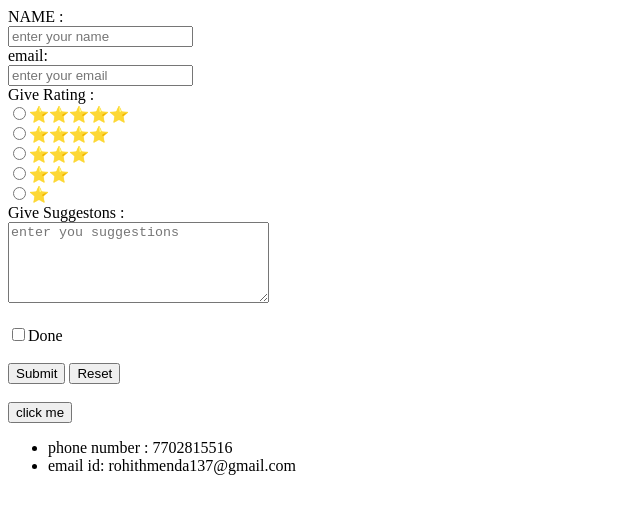
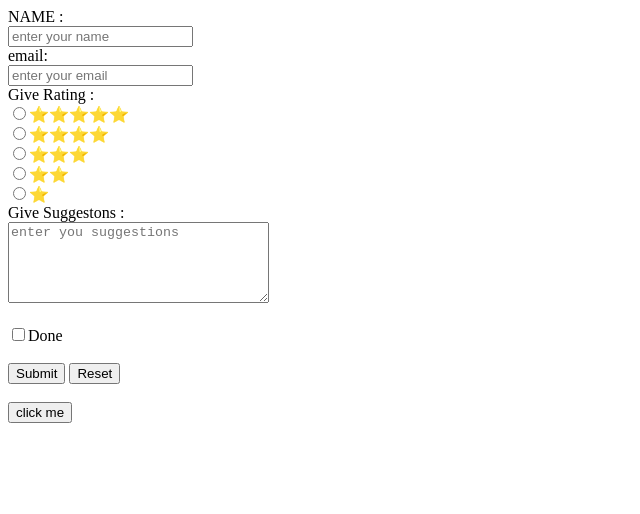
Before and after one commit to rohith-menda/mypersonalsite, a plain HTML site: page form.html in a window 1280 px wide. Shown: the whole page, without its empty margins (0-640 px from the left). Drawn offline with Linux system fonts and the light colour scheme.

Commit message:
Update form.html

```diff
--- a/form.html
+++ b/form.html
@@ -45,10 +45,7 @@
     <input type="reset"><br>
     <br>
     <input type="button" onclick="alert('THANK YOU FOR GIVING YOUR RESPONSE')" value="click me">
-         <UL>
-            <li>phone number : 7702815516</li>
-            <li>email id: rohithmenda137@gmail.com</li>
-        </UL>
+
     </form>
 
 </body>
```
